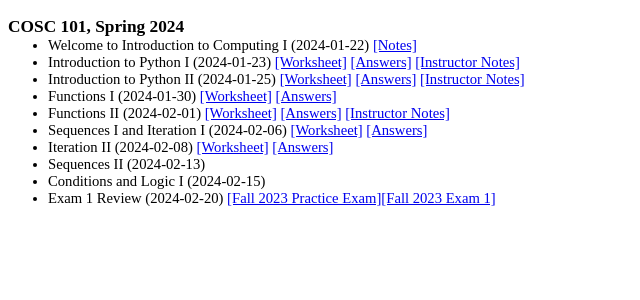
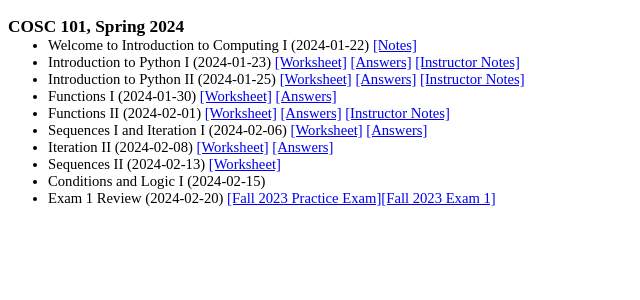
Before and after one commit to georgianahaldeman/cosc101, a Jekyll site: the page built from docs/notes/index.md, in a window 1280 px wide. Shown: the top 300 px of the page, without its empty margins (0-640 px from the left). Built offline with Jekyll 4.4.1, drawn with Linux system fonts in a browser that asks for light colours; our own code applies the rules of GitHub Pages for plain Markdown files.

Commit message:
2_13 worksheet

```diff
--- a/docs/notes/index.md
+++ b/docs/notes/index.md
@@ -14,7 +14,7 @@
 
 - Iteration II (2024-02-08) [[Worksheet]](./files/2_8.pdf) [[Answers]](./files/2_8_ans.pdf)
 
-- Sequences II (2024-02-13)
+- Sequences II (2024-02-13) [[Worksheet]](./files/2_13.pdf)
 
 - Conditions and Logic I (2024-02-15)
 
```
Also changed, not shown: 1 other file.
